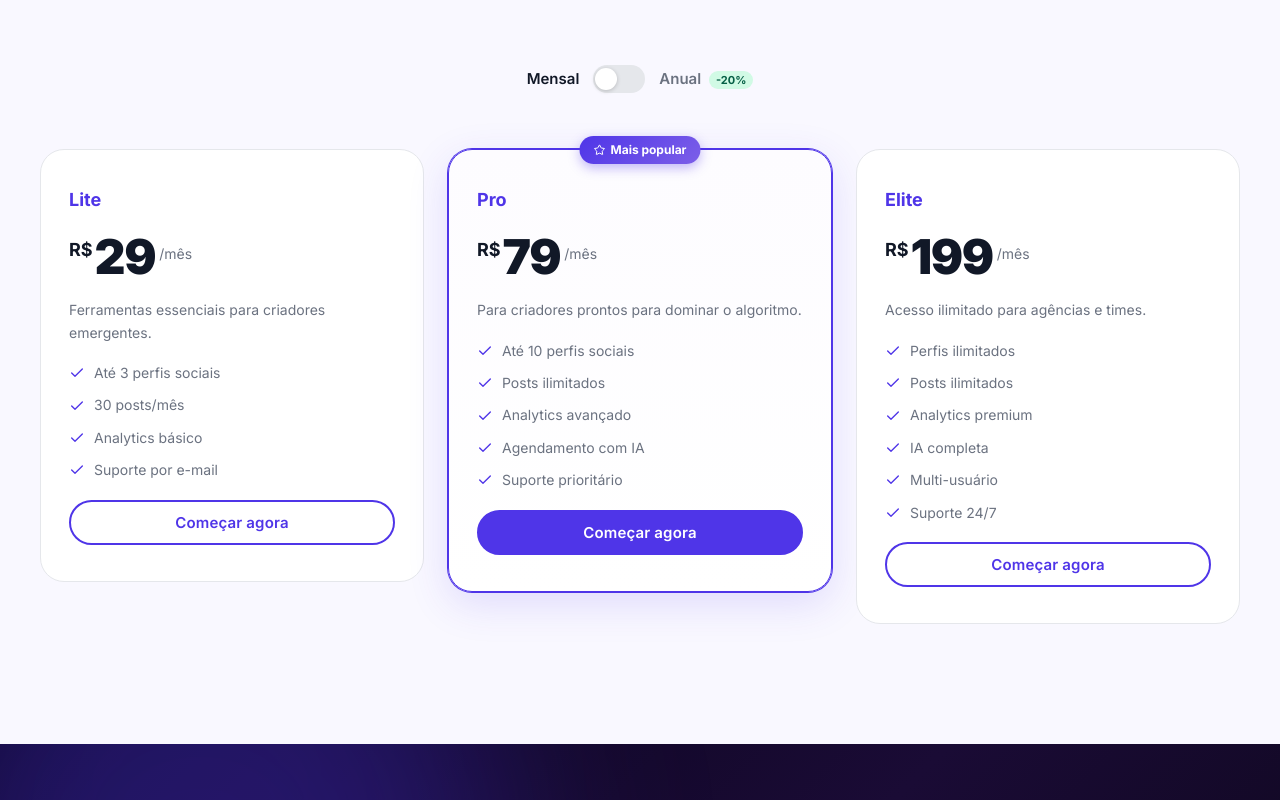
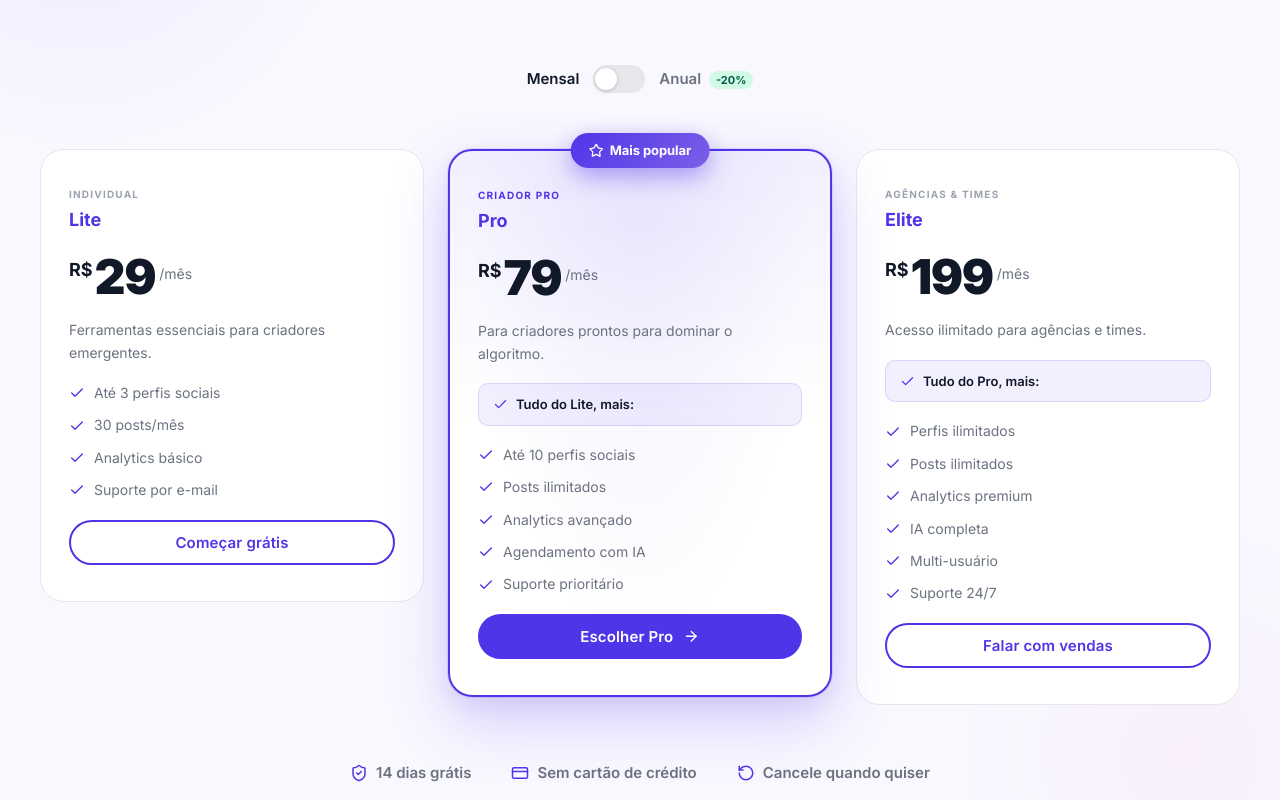
Before and after one commit to brenosemfreio/tcc, a React (Vite) app: page / in a window 1280 px wide. Shown: the part 4360-5160 px from the top of the page. Built offline with nearby package versions, Linux system fonts and the light colour scheme.

Commit message:
chore: auto sync [Claude]

```diff
--- a/src/pages/Landing/Landing.css
+++ b/src/pages/Landing/Landing.css
@@ -1158,7 +1158,33 @@
 .l-pricing {
   padding: 120px 0;
   background: #F9F8FF;
-}
+  position: relative;
+  overflow: hidden;
+}
+
+.l-pricing::before,
+.l-pricing::after {
+  content: '';
+  position: absolute;
+  border-radius: 50%;
+  pointer-events: none;
+  z-index: 0;
+}
+.l-pricing::before {
+  width: 640px;
+  height: 640px;
+  top: -120px;
+  left: -240px;
+  background: radial-gradient(circle, rgba(79, 53, 232, 0.07), transparent 60%);
+}
+.l-pricing::after {
+  width: 540px;
+  height: 540px;
+  bottom: -120px;
+  right: -180px;
+  background: radial-gradient(circle, rgba(232, 79, 165, 0.05), transparent 60%);
+}
+.l-pricing > .container { position: relative; z-index: 1; }
 
 /* Toggle */
 .l-toggle {
@@ -1237,27 +1263,56 @@
 }
 
 .l-plan--highlight {
-  border-color: #4F35E8;
-  background: linear-gradient(180deg, #FDFCFF, #fff);
-  box-shadow: 0 0 0 1px #4F35E8, 0 12px 40px rgba(79, 53, 232, 0.15);
+  border: 2px solid #4F35E8;
+  background:
+    radial-gradient(ellipse at top, rgba(79, 53, 232, 0.08), transparent 65%),
+    linear-gradient(180deg, rgba(79, 53, 232, 0.04) 0%, #fff 50%);
+  box-shadow:
+    0 0 0 1px rgba(79, 53, 232, 0.12),
+    0 24px 60px rgba(79, 53, 232, 0.22),
+    0 8px 24px rgba(79, 53, 232, 0.08);
+  z-index: 2;
 }
 
 .l-plan__popular {
   position: absolute;
-  top: -14px;
+  top: -18px;
   left: 50%;
   transform: translateX(-50%);
   background: linear-gradient(135deg, #4F35E8, #7C5FE8);
   color: #fff;
-  font-size: 0.75rem;
+  font-size: 0.8125rem;
   font-weight: 700;
-  padding: 4px 14px;
+  padding: 7px 18px;
   border-radius: 9999px;
   white-space: nowrap;
   display: flex;
   align-items: center;
-  gap: 5px;
-  box-shadow: 0 4px 12px rgba(79, 53, 232, 0.35);
+  gap: 6px;
+  box-shadow: 0 8px 24px rgba(79, 53, 232, 0.45);
+  letter-spacing: -0.005em;
+}
+
+.l-plan__popular svg {
+  font-size: 0.9375rem;
+}
+
+.l-plan__head {
+  display: flex;
+  flex-direction: column;
+  gap: 4px;
+}
+
+.l-plan__tagline {
+  font-size: 0.625rem;
+  font-weight: 700;
+  letter-spacing: 0.12em;
+  color: var(--color-text-muted);
+  text-transform: uppercase;
+}
+
+.l-plan--highlight .l-plan__tagline {
+  color: #4F35E8;
 }
 
 .l-plan__name {
@@ -1318,6 +1373,67 @@
 .l-plan__check {
   color: #4F35E8;
   font-size: 1rem;
+  flex-shrink: 0;
+}
+
+/* Economia anual */
+.l-plan__savings {
+  display: inline-flex;
+  align-items: center;
+  gap: 4px;
+  background: rgba(34, 197, 94, 0.12);
+  color: #16a34a;
+  padding: 5px 12px;
+  border-radius: 999px;
+  font-size: 0.75rem;
+  font-weight: 700;
+  align-self: flex-start;
+  white-space: nowrap;
+  overflow: hidden;
+}
+
+/* "Tudo do X, mais:" */
+.l-plan__inherits {
+  display: flex;
+  align-items: center;
+  gap: 8px;
+  font-size: 0.8125rem;
+  font-weight: 600;
+  color: var(--color-text);
+  padding: 10px 14px;
+  background: rgba(79, 53, 232, 0.07);
+  border: 1px solid rgba(79, 53, 232, 0.15);
+  border-radius: 10px;
+}
+
+.l-plan__inherits svg {
+  color: #4F35E8;
+  font-size: 0.9375rem;
+  flex-shrink: 0;
+}
+
+/* Trust badges abaixo dos cards */
+.l-pricing__trust {
+  display: flex;
+  justify-content: center;
+  align-items: center;
+  gap: 40px;
+  margin-top: 56px;
+  flex-wrap: wrap;
+}
+
+.l-pricing__trust > span {
+  display: inline-flex;
+  align-items: center;
+  gap: 8px;
+  font-size: 0.9375rem;
+  font-weight: 600;
+  color: var(--color-text-secondary);
+}
+
+.l-pricing__trust svg {
+  color: #4F35E8;
+  font-size: 1.125rem;
   flex-shrink: 0;
 }
 
@@ -1625,6 +1741,12 @@
   .l-steps__grid  { grid-template-columns: 1fr; gap: 20px; }
   .l-plans        { grid-template-columns: 1fr; max-width: 440px; margin: 0 auto; }
 
+  .l-pricing__trust {
+    flex-direction: column;
+    gap: 14px;
+    margin-top: 40px;
+  }
+
   .l-faq__layout {
     grid-template-columns: 1fr;
     gap: 48px;
--- a/src/pages/Landing/Landing.jsx
+++ b/src/pages/Landing/Landing.jsx
@@ -6,6 +6,7 @@ import {
   LuCalendarClock, LuChartBar, LuZap, LuShare2, LuStar,
   LuBrain, LuChevronRight, LuPlus,
   LuRotateCcw, LuUser, LuGift, LuMessageCircle,
+  LuShieldCheck, LuCreditCard,
 } from 'react-icons/lu'
 import {
   FaInstagram, FaTiktok, FaYoutube, FaFacebook, FaLinkedin, FaPinterest,
@@ -267,25 +268,36 @@ const STEPS = [
 const PLANS = [
   {
     name: 'Lite',
+    tagline: 'INDIVIDUAL',
     monthly: 29,
     annual: 23,
     desc: 'Ferramentas essenciais para criadores emergentes.',
+    cta: 'Começar grátis',
+    ctaAction: 'signup',
     features: ['Até 3 perfis sociais', '30 posts/mês', 'Analytics básico', 'Suporte por e-mail'],
     highlight: false,
   },
   {
     name: 'Pro',
+    tagline: 'CRIADOR PRO',
     monthly: 79,
     annual: 63,
     desc: 'Para criadores prontos para dominar o algoritmo.',
+    cta: 'Escolher Pro',
+    ctaAction: 'signup',
+    inheritsFrom: 'Lite',
     features: ['Até 10 perfis sociais', 'Posts ilimitados', 'Analytics avançado', 'Agendamento com IA', 'Suporte prioritário'],
     highlight: true,
   },
   {
     name: 'Elite',
+    tagline: 'AGÊNCIAS & TIMES',
     monthly: 199,
     annual: 159,
     desc: 'Acesso ilimitado para agências e times.',
+    cta: 'Falar com vendas',
+    ctaAction: 'sales',
+    inheritsFrom: 'Pro',
     features: ['Perfis ilimitados', 'Posts ilimitados', 'Analytics premium', 'IA completa', 'Multi-usuário', 'Suporte 24/7'],
     highlight: false,
   },
@@ -709,7 +721,10 @@ export default function Landing() {
                     <LuStar /> Mais popular
                   </div>
                 )}
-                <h3 className="l-plan__name">{plan.name}</h3>
+                <div className="l-plan__head">
+                  <span className="l-plan__tagline">{plan.tagline}</span>
+                  <h3 className="l-plan__name">{plan.name}</h3>
+                </div>
                 <div className="l-plan__price">
                   <span className="l-plan__currency">R$</span>
                   <motion.span
@@ -723,7 +738,27 @@ export default function Landing() {
                   </motion.span>
                   <span className="l-plan__period">/mês</span>
                 </div>
+                <AnimatePresence mode="wait">
+                  {annual && (
+                    <motion.span
+                      key="savings"
+                      className="l-plan__savings"
+                      initial={{ opacity: 0, height: 0 }}
+                      animate={{ opacity: 1, height: 'auto' }}
+                      exit={{ opacity: 0, height: 0 }}
+                      transition={{ duration: 0.25 }}
+                    >
+                      Economiza R$ {(plan.monthly - plan.annual) * 12}/ano
+                    </motion.span>
+                  )}
+                </AnimatePresence>
                 <p className="l-plan__desc">{plan.desc}</p>
+                {plan.inheritsFrom && (
+                  <div className="l-plan__inherits">
+                    <LuCheck />
+                    Tudo do {plan.inheritsFrom}, mais:
+                  </div>
+                )}
                 <ul className="l-plan__features">
                   {plan.features.map(f => (
                     <li key={f}>
@@ -735,13 +770,32 @@ export default function Landing() {
                 <Button
                   variant={plan.highlight ? 'primary' : 'outline'}
                   fullWidth
-                  onClick={() => navigate('/cadastro')}
+                  iconRight={plan.highlight ? <LuArrowRight /> : null}
+                  onClick={() => {
+                    if (plan.ctaAction === 'sales') {
+                      window.location.href = 'mailto:vendas@hubstudio.com'
+                      return
+                    }
+                    navigate('/cadastro')
+                  }}
                 >
-                  Começar agora
+                  {plan.cta}
                 </Button>
               </motion.div>
             ))}
           </div>
+
+          <motion.div
+            className="l-pricing__trust"
+            initial={{ opacity: 0, y: 20 }}
+            whileInView={{ opacity: 1, y: 0 }}
+            viewport={{ once: true }}
+            transition={{ duration: 0.5, delay: 0.2 }}
+          >
+            <span><LuShieldCheck /> 14 dias grátis</span>
+            <span><LuCreditCard /> Sem cartão de crédito</span>
+            <span><LuRotateCcw /> Cancele quando quiser</span>
+          </motion.div>
         </div>
       </section>
 
```
